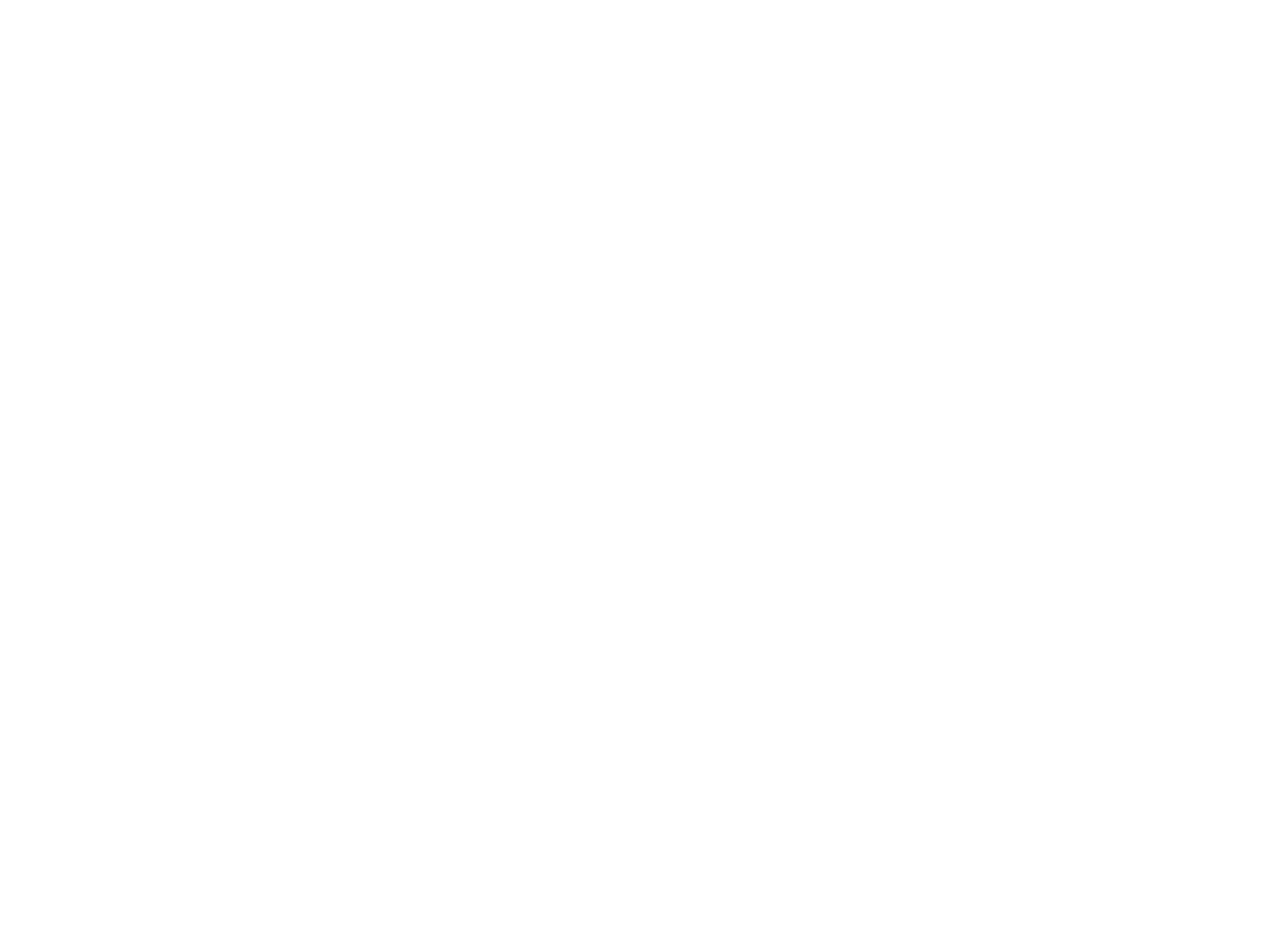
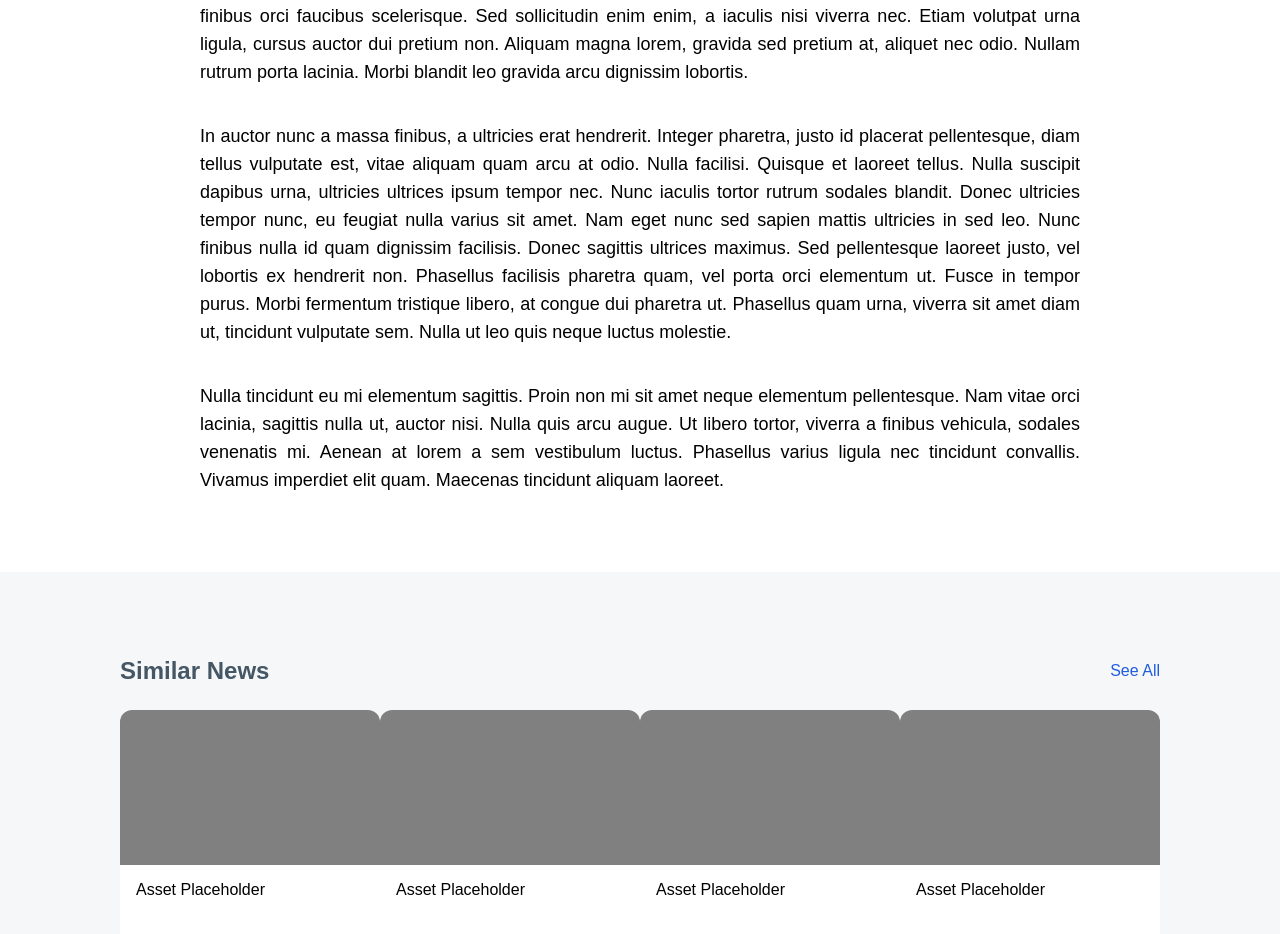
Before and after one commit to mazurevich/federation-test, a Vue app in the folder apps/article/: page / in a window 1280 px wide. Shown: the part 1400-2334 px from the top of the page. Before the commit the page ends 800 px from the top, so only its background shows below. Built offline with nearby package versions, Linux system fonts and the light colour scheme.

Commit message:
Update Header, Footer and Content components.

```diff
--- a/apps/article/src/App.vue
+++ b/apps/article/src/App.vue
@@ -1,8 +1,12 @@
 <script>
+  import Article from './components/Article/Article.vue';
+  import Footer from './components/Footer/Footer.vue';
   import Header from './components/Header/Header.vue';
 
   export default {
     components: {
+      Article,
+      Footer,
       Header,
     }
   }
@@ -11,16 +15,12 @@
 <template>
   <div class="container">
     <Header />
-    <main>
-      <div>Framework: vue3</div>
-      <div>Language: JavaScript</div>
-      <div>CSS: Empty CSS</div>
-    </main>
-    <footer>Article Footer</footer>
+    <Article />
+    <Footer />
   </div>
 </template>
 
-<style>
+<style scoped>
   .container {
     display: flex;
     flex-direction: column;
--- /dev/null
+++ b/apps/article/src/components/Article/Article.vue
@@ -0,0 +1,41 @@
+<script>
+export default {
+  data() {
+    return {
+      content: [
+        "Lorem ipsum dolor sit amet, consectetur adipiscing elit. Vestibulum ultrices risus vitae urna condimentum tincidunt. Curabitur vehicula a lacus in varius. Quisque laoreet nec justo a ultricies. Praesent eleifend, ipsum tincidunt ultrices tempor, purus nisi venenatis turpis, ac rutrum nulla eros sed mi. Donec luctus dapibus ipsum molestie pharetra. Etiam commodo non enim non laoreet. Vivamus nec tortor eu arcu sollicitudin commodo a non erat. Mauris in odio nec elit egestas auctor. Duis sit amet orci nisi. Suspendisse sed nulla eu velit vestibulum lobortis id at arcu. Sed non sodales turpis. Aliquam erat volutpat. Quisque tempor, metus eget laoreet maximus, orci lacus hendrerit massa, eu dapibus dui erat vitae velit.",
+        "Nam imperdiet elit sit amet mollis pharetra. Cras sollicitudin, justo sed tempus rhoncus, purus mi vestibulum dolor, et tincidunt magna risus vel tortor. Suspendisse potenti. Nam accumsan ullamcorper tempor. Curabitur consectetur magna eu tincidunt ornare. Orci varius natoque penatibus et magnis dis parturient montes, nascetur ridiculus mus. Donec eleifend fermentum ante sed porta. Pellentesque pharetra nec nunc sed dictum. Nullam vehicula augue quam, vitae ultrices massa facilisis eu. In sagittis lobortis ullamcorper. Mauris sapien augue, scelerisque sit amet mi a, interdum pellentesque erat. Donec nec congue dui. In feugiat dui eu sodales convallis. Curabitur vel nisl est. Etiam iaculis arcu elit, in bibendum purus ultrices quis.",
+        "Integer ut sem porta, pretium turpis non, venenatis magna. Maecenas rutrum ligula nisi. Suspendisse sollicitudin justo efficitur fermentum pellentesque. Aenean in rhoncus massa, id ullamcorper dolor. Praesent lobortis egestas ante, sed egestas nisi placerat sed. Cras a leo ut metus aliquet ultrices id sit amet elit. Fusce tristique pulvinar eros et pretium. Praesent vestibulum facilisis lectus ut feugiat. Vivamus in sem nunc. Fusce bibendum, tellus ut tincidunt gravida, nulla lorem porttitor dolor, non accumsan risus erat id mauris. In placerat finibus orci faucibus scelerisque. Sed sollicitudin enim enim, a iaculis nisi viverra nec. Etiam volutpat urna ligula, cursus auctor dui pretium non. Aliquam magna lorem, gravida sed pretium at, aliquet nec odio. Nullam rutrum porta lacinia. Morbi blandit leo gravida arcu dignissim lobortis.",
+        "In auctor nunc a massa finibus, a ultricies erat hendrerit. Integer pharetra, justo id placerat pellentesque, diam tellus vulputate est, vitae aliquam quam arcu at odio. Nulla facilisi. Quisque et laoreet tellus. Nulla suscipit dapibus urna, ultricies ultrices ipsum tempor nec. Nunc iaculis tortor rutrum sodales blandit. Donec ultricies tempor nunc, eu feugiat nulla varius sit amet. Nam eget nunc sed sapien mattis ultricies in sed leo. Nunc finibus nulla id quam dignissim facilisis. Donec sagittis ultrices maximus. Sed pellentesque laoreet justo, vel lobortis ex hendrerit non. Phasellus facilisis pharetra quam, vel porta orci elementum ut. Fusce in tempor purus. Morbi fermentum tristique libero, at congue dui pharetra ut. Phasellus quam urna, viverra sit amet diam ut, tincidunt vulputate sem. Nulla ut leo quis neque luctus molestie.",
+        "Nulla tincidunt eu mi elementum sagittis. Proin non mi sit amet neque elementum pellentesque. Nam vitae orci lacinia, sagittis nulla ut, auctor nisi. Nulla quis arcu augue. Ut libero tortor, viverra a finibus vehicula, sodales venenatis mi. Aenean at lorem a sem vestibulum luctus. Phasellus varius ligula nec tincidunt convallis. Vivamus imperdiet elit quam. Maecenas tincidunt aliquam laoreet.",
+      ],
+    };
+  }
+}
+</script>
+
+<template>
+  <main class="article">
+    <div class="content" v-for="(paragraph, index) in content" :key="index">
+      <p class="paragraph">{{paragraph}}</p>
+    </div>
+  </main>
+</template>
+
+<style scoped>
+  .article {
+    display: flex;
+    flex-direction: column;
+    padding: 60px 200px;
+  }
+  .content {
+    font-size: 18px;
+    line-height: 28px;
+  }
+  .paragraph {
+    text-align: justify;
+  }
+  .paragraph:not(:last-child) {
+    margin-bottom: 10px;
+  }
+</style>
--- /dev/null
+++ b/apps/article/src/components/Footer/Asset.vue
@@ -0,0 +1,36 @@
+<script>
+</script>
+
+<template>
+  <div class="asset">
+    <div class="preview" />
+    <div class="metadata">
+      Asset Placeholder
+    </div>
+  </div>
+</template>
+
+<style scoped>
+  .asset {
+    display: flex;
+    flex-flow: column nowrap;
+    align-items: stretch;
+    justify-content: stretch;
+
+    border-radius: 12px;
+    width: 260px;
+    height: 310px;
+    background-color: white;
+  }
+  .preview {
+    height: 50%;
+    border-radius: 12px 12px 0 0;
+    background-color: #808080;
+  }
+  .metadata {
+    display: flex;
+    flex-direction: column;
+    padding: 16px;
+    justify-content: center;
+  }
+</style>
--- a/apps/article/src/components/Footer/Footer.vue
+++ b/apps/article/src/components/Footer/Footer.vue
@@ -0,0 +1,51 @@
+<script>
+import Asset from './Asset.vue';
+
+export default {
+  components: {
+    Asset,
+  },
+}
+</script>
+
+<template>
+  <footer class="footer">
+    <div class="container">
+      <h3 class="title">Similar News</h3>
+      <span class="subtitle">See All</span>
+    </div>
+    <div class="container">
+      <Asset />
+      <Asset />
+      <Asset />
+      <Asset />
+    </div>
+  </footer>
+</template>
+
+<style scoped>
+  .footer {
+    display: flex;
+    flex-flow: column nowrap;
+
+    padding: 60px 120px;
+    background-color: #F5F7F9;
+  }
+  .container {
+    display: flex;
+    flex-flow: row nowrap;
+    justify-content: space-between;
+    align-items: center;
+  }
+  .title {
+    color: #455664;
+    font-size: 24px;
+    line-height: 30px;
+  }
+  .subtitle {
+    color: #205CDF;
+    font-size: 16px;
+    line-height: 20px;
+    cursor: pointer;
+  }
+</style>
--- a/apps/article/src/components/Header/Header.vue
+++ b/apps/article/src/components/Header/Header.vue
@@ -24,7 +24,7 @@
   </header>
 </template>
 
-<style>
+<style scoped>
   .header {
     display: flex;
     align-items: stretch;
--- a/apps/article/src/components/Header/Metadata.vue
+++ b/apps/article/src/components/Header/Metadata.vue
@@ -10,7 +10,7 @@
   </div>
 </template>
 
-<style>
+<style scoped>
   .metadata {
     display: flex;
     flex-direction: column;
```
Also changed, not shown: 8 other files (tests, documents, lock files or other folders).
